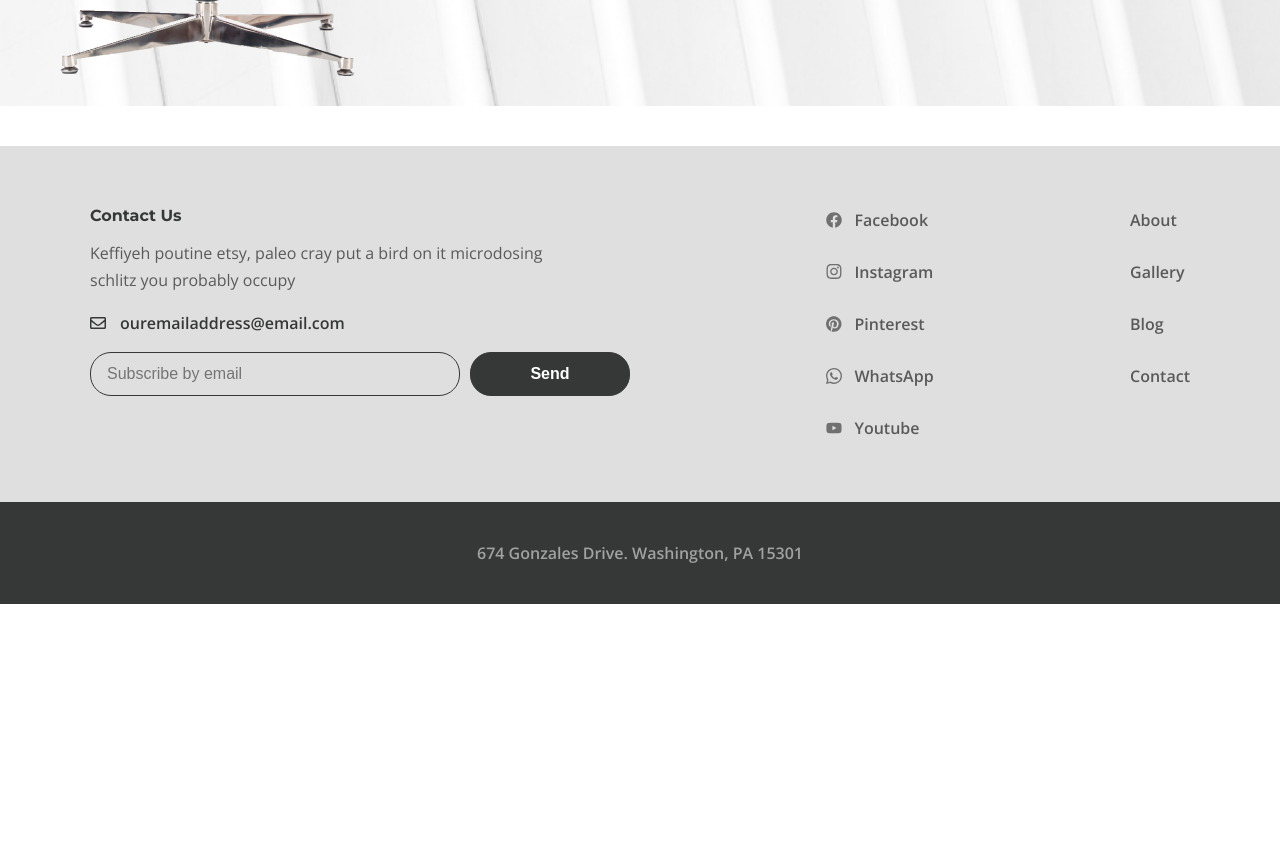
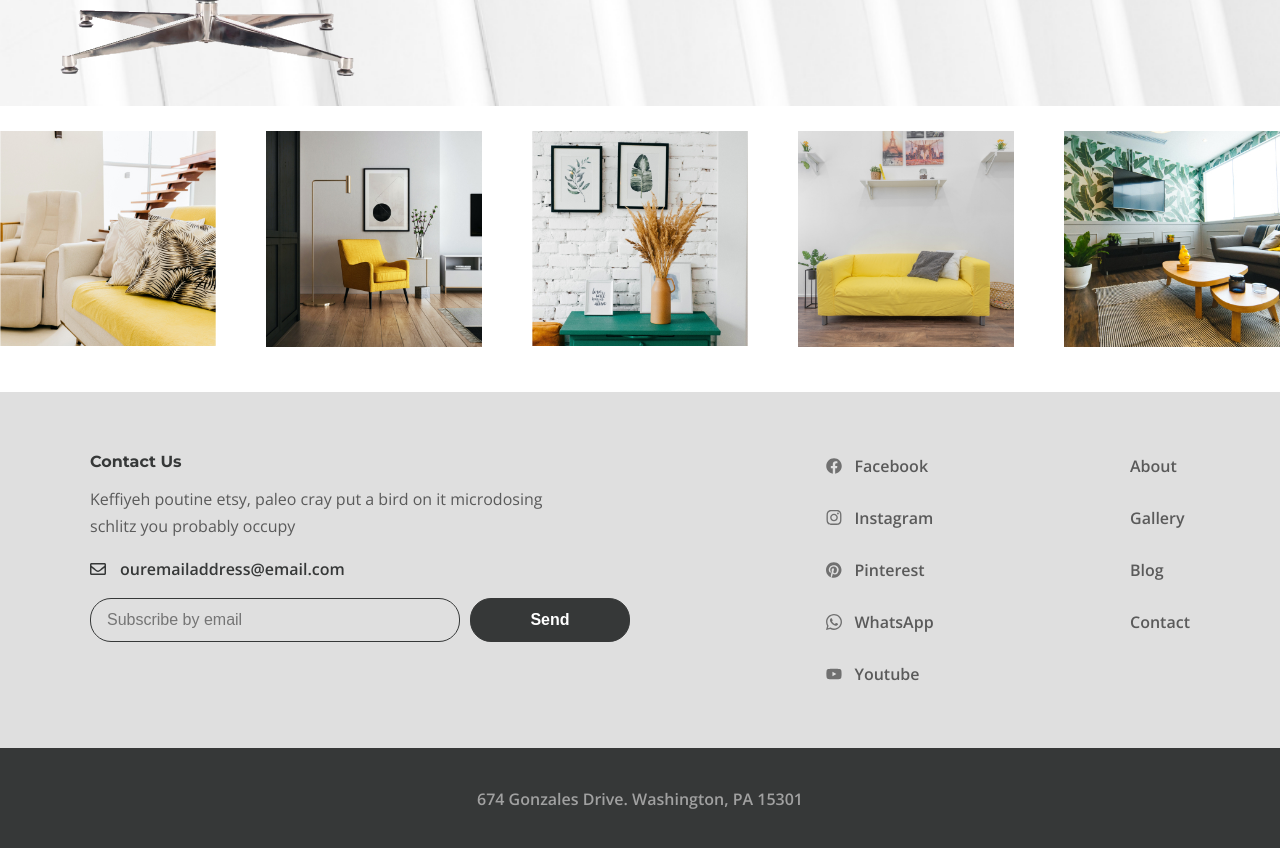
Before and after one commit to AlexanderKhristichenko/desire, a Next.js app: page /about in a window 1280 px wide. Shown: the part 2220-3068 px from the top of the page. Before the commit the page ends 2824 px from the top, so only its background shows below. Built offline with nearby package versions, Linux system fonts and the light colour scheme.

Commit message:
About Page Done

```diff
--- a/src/app/about/page.jsx
+++ b/src/app/about/page.jsx
@@ -3,6 +3,7 @@ import styles from "./page.module.scss";
 import { Breadcrumbs } from "@/components/UI/Breadcrumbs";
 import Image from "next/image";
 import Link from "next/link";
+import { Collection } from "@/components/UI/Collection";
 
 export const metadata = {
   title: "Desire -  About",
@@ -56,6 +57,7 @@ export default function AboutPage() {
         />
       </section>
       <Details />
+      <Collection />
     </div>
   );
 }
--- a/src/components/UI/Collection.jsx
+++ b/src/components/UI/Collection.jsx
@@ -4,6 +4,7 @@ import Image from "next/image";
 import styles from "./Collection.module.scss";
 import { Autoplay } from "swiper/modules";
 import { Swiper, SwiperSlide } from "swiper/react";
+import "swiper/css";
 
 export const Collection = () => {
   return (
```
